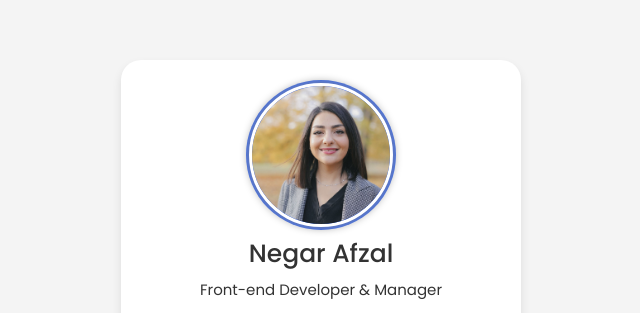
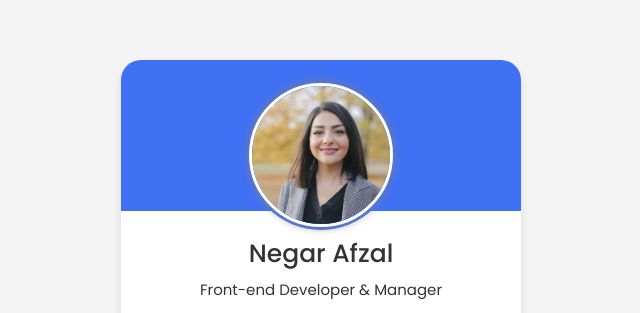
Before and after one commit to rominasham1864/practice-front-end, a plain HTML site: page ID-Card/index.html in a window 1280 px wide. Shown: the part 130-443 px from the top of the page, without its empty margins (319-959 px from the left). Drawn offline with nearby package versions, Linux system fonts and the light colour scheme.

Commit message:
Update styles.css

```diff
--- a/ID-Card/styles.css
+++ b/ID-Card/styles.css
@@ -13,6 +13,7 @@ body{
     background-color: #f4f4f4;
     justify-content: center;
 }
+
 .profile-card{
     display: flex;
     flex-direction: column;
@@ -23,7 +24,18 @@ body{
     border-radius: 20px;
     padding: 20px;
     box-shadow: 0 5px 10px rgb(0, 0, 0, 0.1);
+    position: relative;
+}
 
+.profile-card::before{
+    content: '';
+    position: absolute;
+    height: 36%;
+    width: 100%;
+    background-color: #4070f4;
+    top: 0;
+    left: 0;
+    border-radius: 20px 20px 0 0;
 }
 .image{
     position: relative;
```
